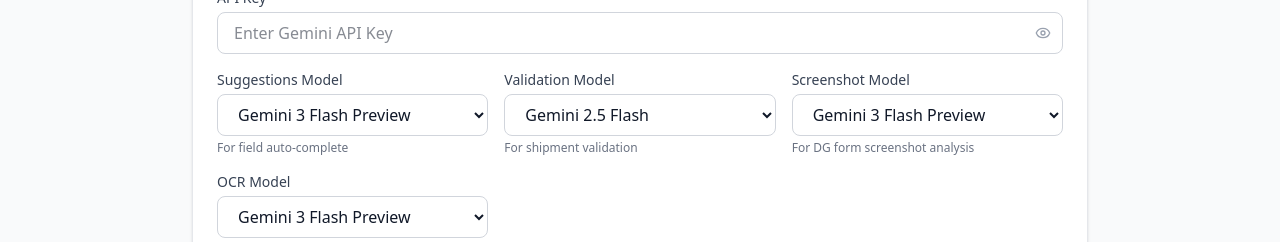
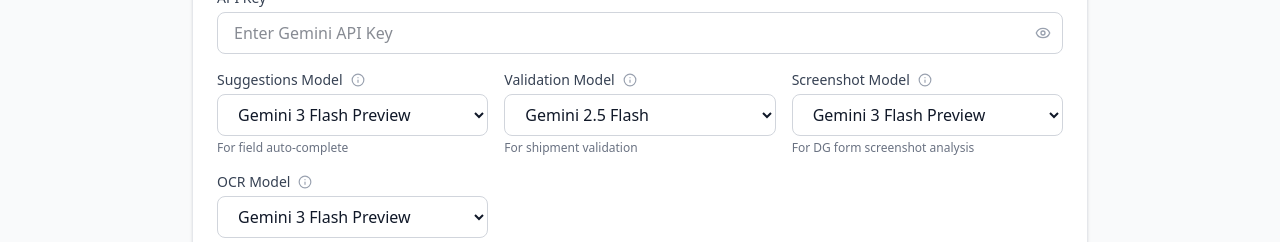
Before and after one commit to mstanczak/thermal-hubble, a React (Vite) app: page / in a window 1280 px wide. Both pictures are taken after a click on the button 1234 px from the left and 32 px from the top of the page. Shown: the part 330-572 px from the top of the page. Built offline with nearby package versions, Linux system fonts and the light colour scheme.

Commit message:
feat: enhance onboarding wizard and add model settings tooltips

```diff
--- a/src/components/EnhancedOnboarding.tsx
+++ b/src/components/EnhancedOnboarding.tsx
@@ -39,10 +39,38 @@
         action: "Keep Going"
     },
     {
-        id: 'autofill',
+        id: 'autofill-name',
         targetId: 'onboarding-signatory-input',
-        title: "Auto-Fill Defaults",
-        description: "Save time by setting default signatory details. You won't have to type them every time.",
+        title: "Signatory Name",
+        description: "The person signing the Dangerous Goods Declaration.",
+        action: "Next Field"
+    },
+    {
+        id: 'autofill-title',
+        targetId: 'onboarding-signatory-title',
+        title: "Signatory Title",
+        description: "Your job title (e.g., Shipping Manager) for the declaration.",
+        action: "Next Field"
+    },
+    {
+        id: 'autofill-place',
+        targetId: 'onboarding-signatory-place',
+        title: "Signatory Place",
+        description: "The city/location where shipments are signed.",
+        action: "Next Field"
+    },
+    {
+        id: 'autofill-phone',
+        targetId: 'onboarding-emergency-phone',
+        title: "Emergency Phone",
+        description: "24-hour emergency response number required on declarations.",
+        action: "Next Field"
+    },
+    {
+        id: 'autofill-offeror',
+        targetId: 'onboarding-offeror-name',
+        title: "Offeror Name",
+        description: "Company name responsible for the shipment.",
         action: "Almost Done"
     },
     {
--- a/src/components/SettingsPanel.tsx
+++ b/src/components/SettingsPanel.tsx
@@ -5,6 +5,7 @@
 import type { MCPServerConfig } from '../lib/mcp';
 import { MCPClientManager } from '../lib/mcp';
 import clsx from 'clsx';
+import { Tooltip } from './ui/Tooltip';
 
 export function SettingsPanel() {
     const [apiKey, setApiKey] = useState('');
@@ -289,7 +290,12 @@
 
                 <div className="grid grid-cols-1 md:grid-cols-3 gap-4">
                     <div>
-                        <label className="block text-sm font-medium text-gray-700 mb-1">Suggestions Model</label>
+                        <div className="flex items-center gap-2 mb-1">
+                            <label className="text-sm font-medium text-gray-700">Suggestions Model</label>
+                            <Tooltip content="Powers auto-complete for Proper Shipping Names, UN Numbers, and Packing Instructions.">
+                                <Info className="w-3.5 h-3.5 text-gray-400 hover:text-blue-600 transition-colors" />
+                            </Tooltip>
+                        </div>
                         <select
                             value={suggestionModel}
                             onChange={(e) => setSuggestionModel(e.target.value)}
@@ -306,7 +312,12 @@
                     </div>
 
                     <div>
-                        <label className="block text-sm font-medium text-gray-700 mb-1">Validation Model</label>
+                        <div className="flex items-center gap-2 mb-1">
+                            <label className="text-sm font-medium text-gray-700">Validation Model</label>
+                            <Tooltip content="The core brain for checking shipment compliance against regulations (IATA/DOT).">
+                                <Info className="w-3.5 h-3.5 text-gray-400 hover:text-blue-600 transition-colors" />
+                            </Tooltip>
+                        </div>
                         <select
                             value={validationModel}
                             onChange={(e) => setValidationModel(e.target.value)}
@@ -322,7 +333,12 @@
                     </div>
 
                     <div>
-                        <label className="block text-sm font-medium text-gray-700 mb-1">Screenshot Model</label>
+                        <div className="flex items-center gap-2 mb-1">
+                            <label className="text-sm font-medium text-gray-700">Screenshot Model</label>
+                            <Tooltip content="Vision-capable model that analyzes uploaded DG Declaration images.">
+                                <Info className="w-3.5 h-3.5 text-gray-400 hover:text-blue-600 transition-colors" />
+                            </Tooltip>
+                        </div>
                         <select
                             value={screenshotModel}
                             onChange={(e) => setScreenshotModel(e.target.value)}
@@ -338,7 +354,12 @@
                     </div>
 
                     <div>
-                        <label className="block text-sm font-medium text-gray-700 mb-1">OCR Model</label>
+                        <div className="flex items-center gap-2 mb-1">
+                            <label className="text-sm font-medium text-gray-700">OCR Model</label>
+                            <Tooltip content="Refining Engine: Tesseract.js performs the raw scan, then this AI model cleans and structures that messy text into usable knowledge.">
+                                <Info className="w-3.5 h-3.5 text-gray-400 hover:text-blue-600 transition-colors" />
+                            </Tooltip>
+                        </div>
                         <select
                             value={ocrModel}
                             onChange={(e) => setOcrModel(e.target.value)}
@@ -618,6 +639,7 @@
                                 onChange={(e) => setSignatoryTitle(e.target.value)}
                                 placeholder="e.g. Shipping Manager"
                                 className="w-full px-4 py-2 border border-gray-300 rounded-lg focus:ring-2 focus:ring-blue-500 focus:border-blue-500 outline-none transition-all"
+                                id="onboarding-signatory-title"
                             />
                         </div>
                         <div>
@@ -628,6 +650,7 @@
                                 onChange={(e) => setSignatoryPlace(e.target.value)}
                                 placeholder="e.g. New York, NY"
                                 className="w-full px-4 py-2 border border-gray-300 rounded-lg focus:ring-2 focus:ring-blue-500 focus:border-blue-500 outline-none transition-all"
+                                id="onboarding-signatory-place"
                             />
                         </div>
                         <div>
@@ -638,6 +661,7 @@
                                 onChange={(e) => setEmergencyPhone(e.target.value)}
                                 placeholder="e.g. +1 800-555-0199"
                                 className="w-full px-4 py-2 border border-gray-300 rounded-lg focus:ring-2 focus:ring-blue-500 focus:border-blue-500 outline-none transition-all"
+                                id="onboarding-emergency-phone"
                             />
                         </div>
                         <div>
@@ -648,6 +672,7 @@
                                 onChange={(e) => setOfferorName(e.target.value)}
                                 placeholder="e.g. ABC Logistics Inc."
                                 className="w-full px-4 py-2 border border-gray-300 rounded-lg focus:ring-2 focus:ring-blue-500 focus:border-blue-500 outline-none transition-all"
+                                id="onboarding-offeror-name"
                             />
                         </div>
                     </div>
```
